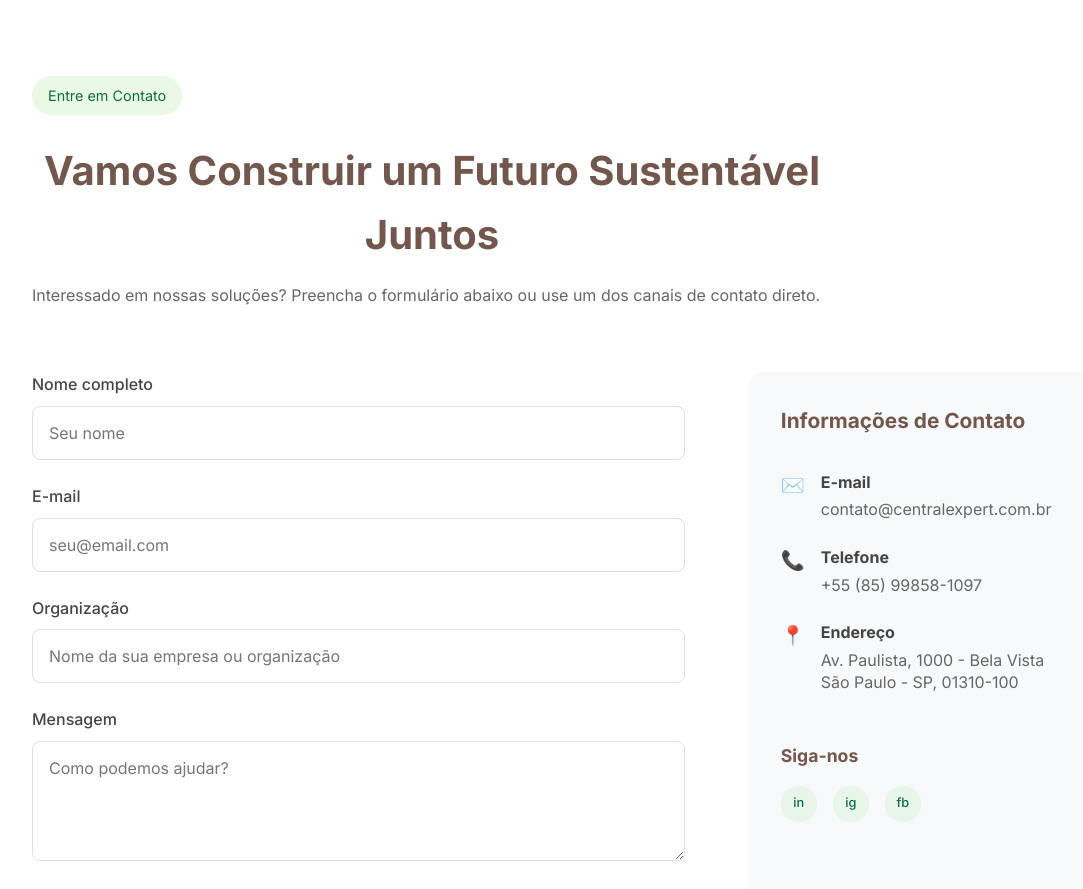
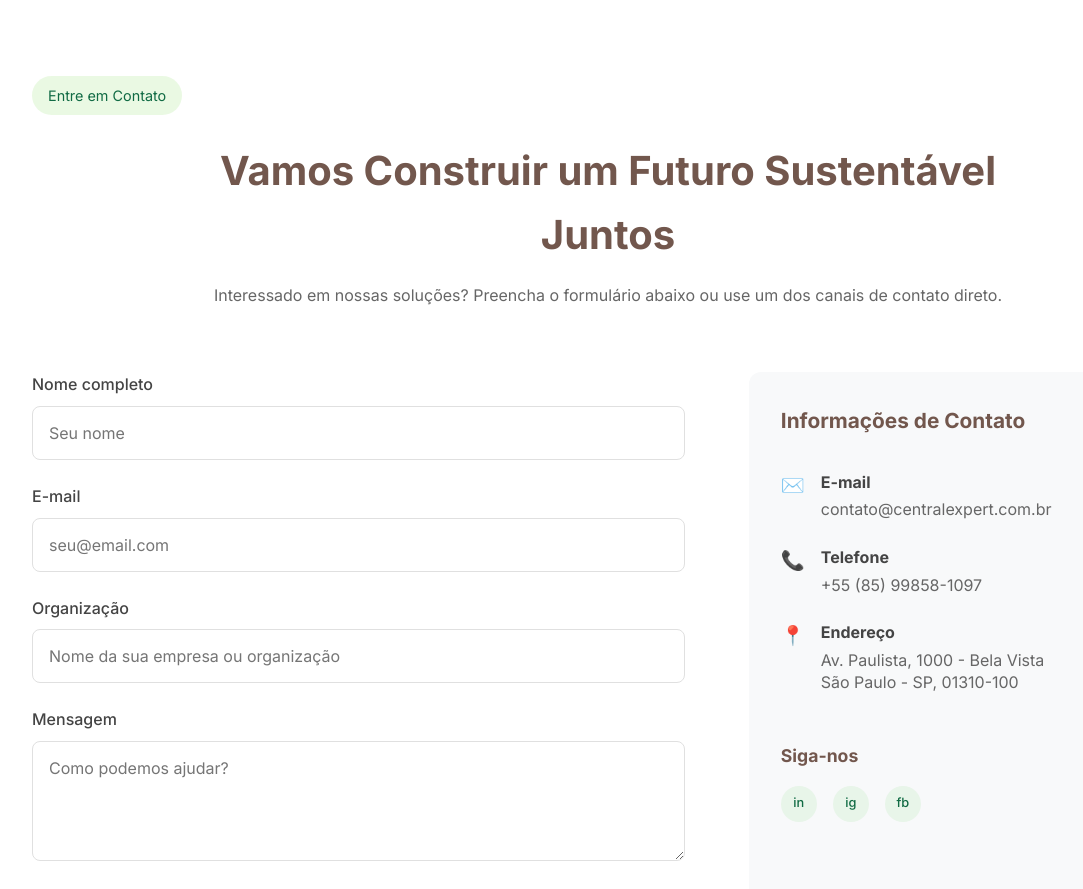
Before and after one commit to niltonfelipe/site, a plain HTML site: page index.html in a window 1280 px wide. Shown: the part 5500-6389 px from the top of the page, without its empty margins (32-1115 px from the left). Drawn offline with Linux system fonts and the light colour scheme.

Commit message:
Assistant checkpoint: Center contact section title and subtitle
Assistant generated file changes:
- style.css: Center contact section text

---

User prompt:

Posicione ao centro da página o texto "Vamos Construir um Futuro Sustentável Juntos
Interessado em nossas soluções? Preencha o formulário abaixo ou use um dos canais de contato direto."

Replit-Commit-Author: Assistant
Replit-Commit-Session-Id: ad9f92f8-acb6-47ac-81bd-fcaf033390c2

```diff
--- a/style.css
+++ b/style.css
@@ -524,12 +524,18 @@ h2 {
   font-size: 2.5rem;
   margin-bottom: 1rem;
   max-width: 800px;
+  text-align: center;
+  margin-left: auto;
+  margin-right: auto;
 }
 
 .contact-subtitle {
   color: #666;
   margin-bottom: 4rem;
   max-width: 800px;
+  text-align: center;
+  margin-left: auto;
+  margin-right: auto;
 }
 
 .contact-container {
```
